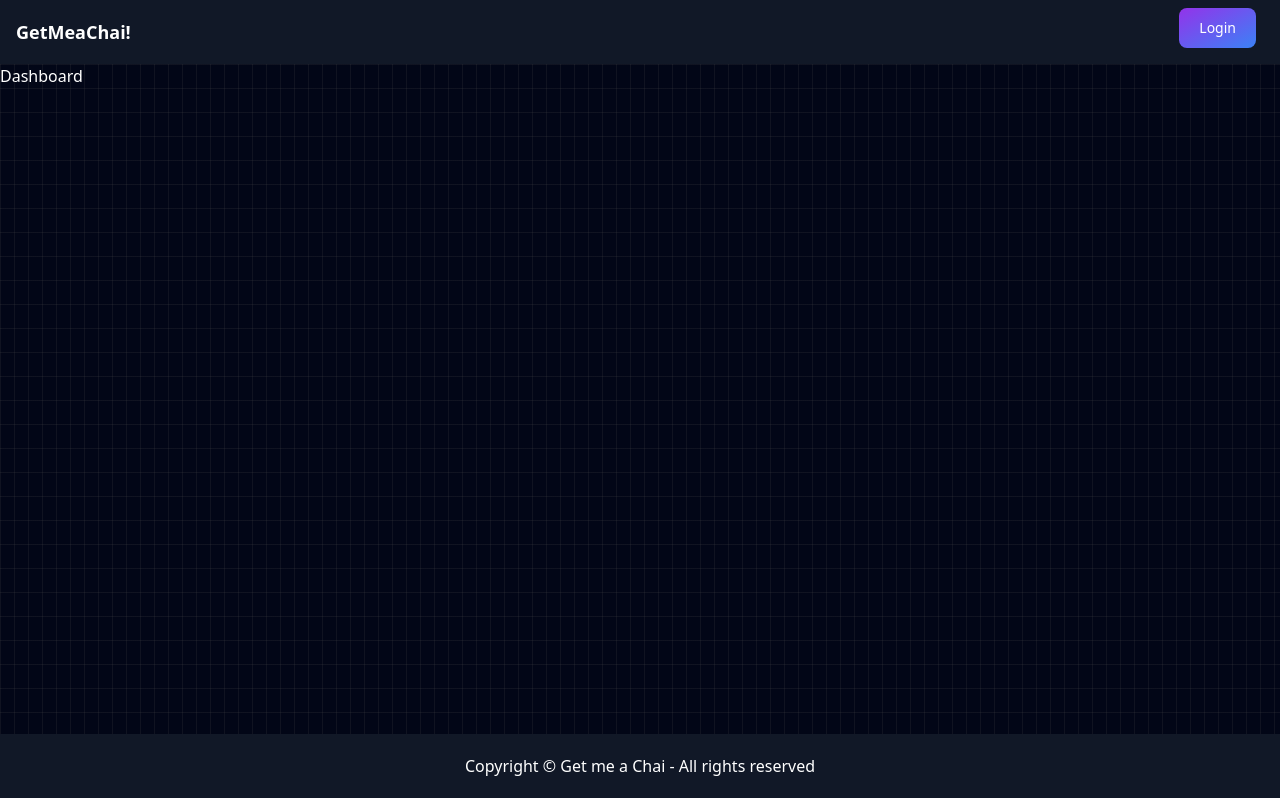
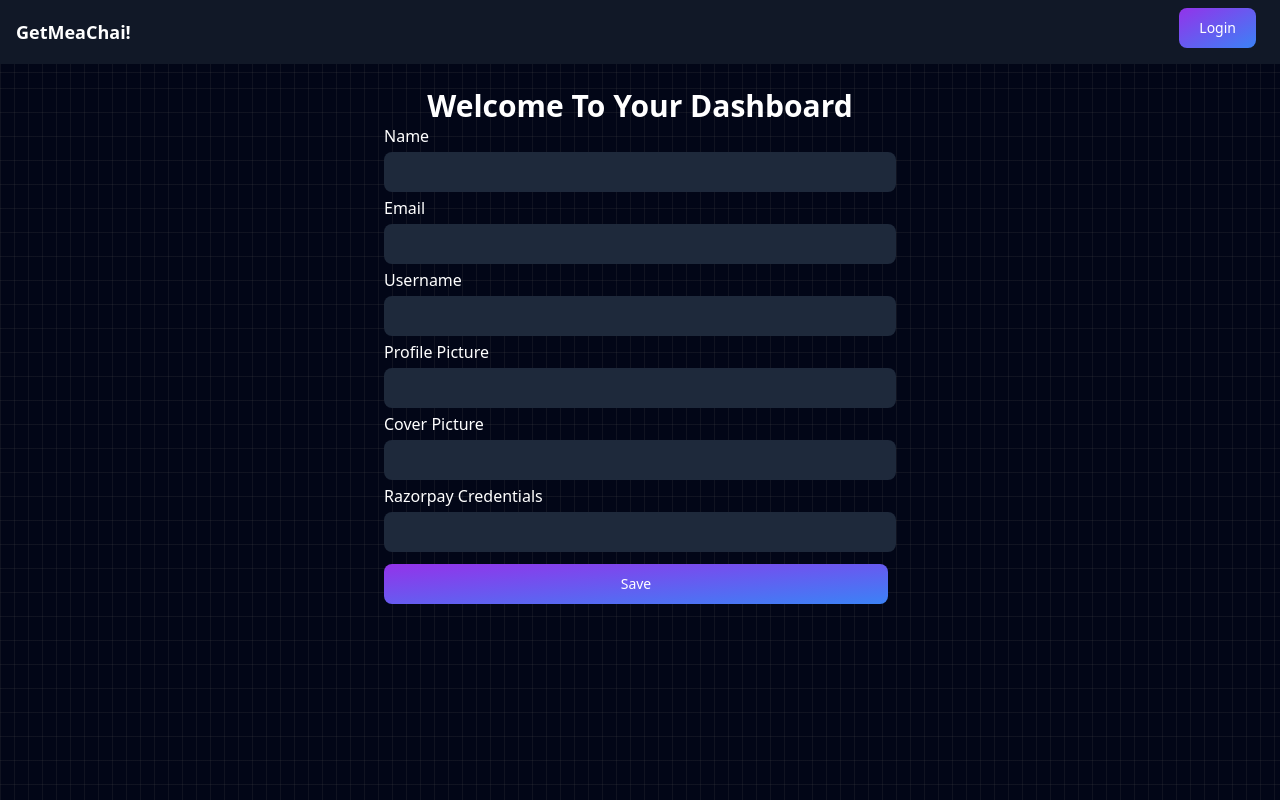
Before and after one commit to Denyme24/GetMeAChai, a Next.js app: page /Dashboard in a window 1280 px wide. Shown: the top 800 px of the page. Built offline with nearby package versions, Linux system fonts and the light colour scheme; no server answers.

Commit message:
added profile and dashboard page

```diff
--- a/app/Dashboard/page.js
+++ b/app/Dashboard/page.js
@@ -1,7 +1,60 @@
 import React from "react";
 
 const dashboard = () => {
-  return <div>Dashboard</div>;
+  return (
+    <>
+      {/* Dashboard */}
+      <div className="container mx-auto w-[40vw]  mt-6 z-[1000] relative">
+        <h1 className="font-bold text-3xl text-center">
+          Welcome To Your Dashboard
+        </h1>
+        <div className="inputs flex flex-col justify-center gap-1">
+          <label htmlFor="name">Name</label>
+          <input
+            type="text"
+            id="name"
+            className="w-full p-3 rounded-lg bg-slate-800 h-[40px]"
+          />
+          <label htmlFor="email">Email</label>
+          <input
+            type="email"
+            id="email"
+            className="w-full p-3 rounded-lg bg-slate-800 h-[40px]"
+          />
+          <label htmlFor="username">Username</label>
+          <input
+            type="text"
+            id="username"
+            className="w-full p-3 rounded-lg bg-slate-800 h-[40px]"
+          />
+          <label htmlFor="profile">Profile Picture</label>
+          <input
+            type="text"
+            id="profile"
+            className="w-full p-3 rounded-lg bg-slate-800 h-[40px]"
+          />
+          <label htmlFor="cover">Cover Picture</label>
+          <input
+            type="text"
+            id="cover"
+            className="w-full p-3 rounded-lg bg-slate-800 h-[40px]"
+          />
+          <label htmlFor="razorpay">Razorpay Credentials</label>
+          <input
+            type="text"
+            id="razorpay"
+            className="w-full p-3 rounded-lg bg-slate-800 h-[40px]"
+          />
+          <button
+            type="button"
+            className="text-white mt-2 bg-gradient-to-br from-purple-600 to-blue-500 hover:bg-gradient-to-bl focus:ring-4 focus:outline-none focus:ring-blue-300 dark:focus:ring-blue-800 font-medium rounded-lg text-sm px-5 py-2.5 text-center me-2 mb-2"
+          >
+            Save
+          </button>
+        </div>
+      </div>
+    </>
+  );
 };
 
 export default dashboard;
--- a/app/[username]/page.js
+++ b/app/[username]/page.js
@@ -1,10 +1,118 @@
 import React from "react";
 
 const Username = ({ params }) => {
-  console.log({ params });
+  // console.log({ params });
   return (
     <>
-      <div className = "text-white" >{params.username}</div>
+      <div className="cover w-full relative">
+        <img
+          className="object-cover h-[45vh] w-full "
+          src="https://c10.patreonusercontent.com/4/patreon-media/p/campaign/8396999/b7785c2bdfc64f23aeeebab0321e0b21/eyJ3IjoxNjAwLCJ3ZSI6MX0%3D/13.png?token-time=1730678400&token-hash=-IBAzQXirPo-XLINGiMhTLZdvXcxWDIrc31-TYaaub0%3D"
+          alt=""
+        />
+        <div>
+          <img
+            className="absolute -bottom-10 right-[46%] rounded-lg border-[1px] border-white"
+            width={100}
+            height={100}
+            src="https://c10.patreonusercontent.com/4/patreon-media/p/campaign/8396999/63ffb8058081458bbad29aa538533bee/eyJoIjoxMDgwLCJ3IjoxMDgwfQ%3D%3D/15.gif?token-time=1729468800&token-hash=psksoqqhEpnwRJ2qA10_jsEGQlJFT-l2fCiHwIZmldc%3D"
+            alt=""
+          />
+        </div>
+      </div>
+      <div className="info flex justify-center items-center my-12 text-center flex-col">
+        <div className="font-bold text-lg"> @{params.username}</div>
+        <div className="text-slate-400">
+          Total Conversion Mod for Bannerlord
+        </div>
+        <div className="text-slate-400">2 posts</div>
+      </div>
+      <div className="payment flex gap-3 w-[80%] container mx-auto mb-10 ">
+        <div className="supporters w-1/2 bg-slate-900 rounded-lg text-white p-10 z-[1000] ">
+          {/* Show list of all the supporters as a leaderboard */}
+          <h2 className="my-2 font-bold text-2xl">Supporters</h2>
+          <div className="line bg-white h-[1px] opacity-15 mb-2"></div>
+          <ul className="text-lg">
+            <li className="flex  items-center gap-2">
+              <div className="image">
+                <script src="https://cdn.lordicon.com/lordicon.js"></script>
+                <lord-icon
+                  src="https://cdn.lordicon.com/xcxzayqr.json"
+                  trigger="loop"
+                  style={{ width: "25px", height: "25px" }}
+                ></lord-icon>
+              </div>
+              <div>
+                Priyanshu Donated <span className="font-bold"> Rs.1400</span>{" "}
+                with a message "lots of ☕ for you"
+              </div>
+            </li>
+            <li className="flex  items-center gap-2">
+              <div className="image">
+                <script src="https://cdn.lordicon.com/lordicon.js"></script>
+                <lord-icon
+                  src="https://cdn.lordicon.com/xcxzayqr.json"
+                  trigger="loop"
+                  style={{ width: "25px", height: "25px" }}
+                ></lord-icon>
+              </div>
+              <div>
+                Priyanshu Donated <span className="font-bold"> Rs.1400</span>{" "}
+                with a message "lots of ☕ for you"
+              </div>
+            </li>
+            <li className="flex  items-center gap-2">
+              <div className="image">
+                <script src="https://cdn.lordicon.com/lordicon.js"></script>
+                <lord-icon
+                  src="https://cdn.lordicon.com/xcxzayqr.json"
+                  trigger="loop"
+                  style={{ width: "25px", height: "25px" }}
+                ></lord-icon>
+              </div>
+              <div>
+                Priyanshu Donated <span className="font-bold"> Rs.1400</span>{" "}
+                with a message "lots of ☕ for you"
+              </div>
+            </li>
+          </ul>
+        </div>
+        <div className="makePayment w-1/2 bg-slate-900 rounded-lg text-white p-10 z-[1000]">
+          <h2 className="text-2xl font-bold my-5">Make a Payment</h2>
+          <div className="flex gap-2 flex-col">
+            {/* input for name and message */}
+            <input
+              type="text"
+              className="w-full p-3 rounded-lg bg-slate-800"
+              placeholder="Enter name"
+            />
+            <input
+              type="text"
+              className="w-full p-3 rounded-lg bg-slate-800"
+              placeholder="Enter message"
+            />
+            <input
+              type="text"
+              className="w-full p-3 rounded-lg bg-slate-800"
+              placeholder="Enter amount"
+            />
+            <button
+              type="button"
+              className="text-white bg-gradient-to-br from-purple-600 to-blue-500 hover:bg-gradient-to-bl focus:ring-4 focus:outline-none focus:ring-blue-300 dark:focus:ring-blue-800 font-medium rounded-lg text-sm px-5 py-2.5 text-center me-2 mb-2"
+            >
+              Pay
+            </button>
+            {/* or choose from these amounts */}
+          </div>
+          <div className="flex gap-2 mt-6">
+            <button className="bg-slate-800 p-3 rounded-lg">$10</button>
+            <button className="bg-slate-800 p-3 rounded-lg">$20</button>
+            <button className="bg-slate-800 p-3 rounded-lg">$50</button>
+            <button className="bg-slate-800 p-3 rounded-lg">$100</button>
+            <button className="bg-slate-800 p-3 rounded-lg">$1000</button>
+          </div>
+        </div>
+      </div>
     </>
   );
 };
--- a/app/components/Navbar.js
+++ b/app/components/Navbar.js
@@ -36,11 +36,11 @@ const Navbar = () => {
             <>
               <button
                 onClick={() => setshowDropDown(!showDropDown)}
-                onBlur={() => {
-                  setTimeout(() => {
-                    setshowDropDown(false);
-                  }, 100);
-                }}
+                // onBlur={() => {
+                //   setTimeout(() => {
+                //     setshowDropDown(false);
+                //   }, 100);
+                // }}
                 id="dropdownDefaultButton"
                 data-dropdown-toggle="dropdown"
                 className="text-white bg-blue-700 mx-4 hover:bg-blue-800 focus:ring-4 focus:outline-none focus:ring-blue-300 font-medium rounded-lg text-sm px-5 py-2.5 text-center inline-flex items-center dark:bg-blue-600 dark:hover:bg-blue-700 dark:focus:ring-blue-800"
@@ -85,7 +85,7 @@ const Navbar = () => {
                 >
                   <li className="cursor-pointer">
                     <Link
-                      href={"/Dashboard"}
+                      href={"/dashboard"}
                       className="block px-4 py-2 hover:bg-gray-100 dark:hover:bg-gray-600 dark:hover:text-white w-full"
                     >
                       Dashboard
--- a/app/layout.js
+++ b/app/layout.js
@@ -24,11 +24,11 @@ export default function RootLayout({ children }) {
   return (
     <html lang="en">
       <body
-        className={`${geistSans.variable} ${geistMono.variable} antialiased`}
+        className="bg-slate-950 text-white bg-[linear-gradient(to_right,#4f4f4f2e_1px,transparent_1px),linear-gradient(to_bottom,#4f4f4f2e_1px,transparent_1px)] bg-[size:14px_24px]"
       >
         <SessionWrapper>
           <Navbar className = "z-[1000]" />
-          <div className=" min-h-[83.7vh] relative h-full w-full bg-slate-950 text-white">
+          <div className=" min-h-screen relative h-full w-full bg-slate-950 text-white">
             <div className="absolute bottom-0 left-0 right-0 top-0 bg-[linear-gradient(to_right,#4f4f4f2e_1px,transparent_1px),linear-gradient(to_bottom,#4f4f4f2e_1px,transparent_1px)] bg-[size:14px_24px]"></div>
             {children}
           </div>
```
Also changed, not shown: 1 other file (tests, documents, lock files or other folders).
